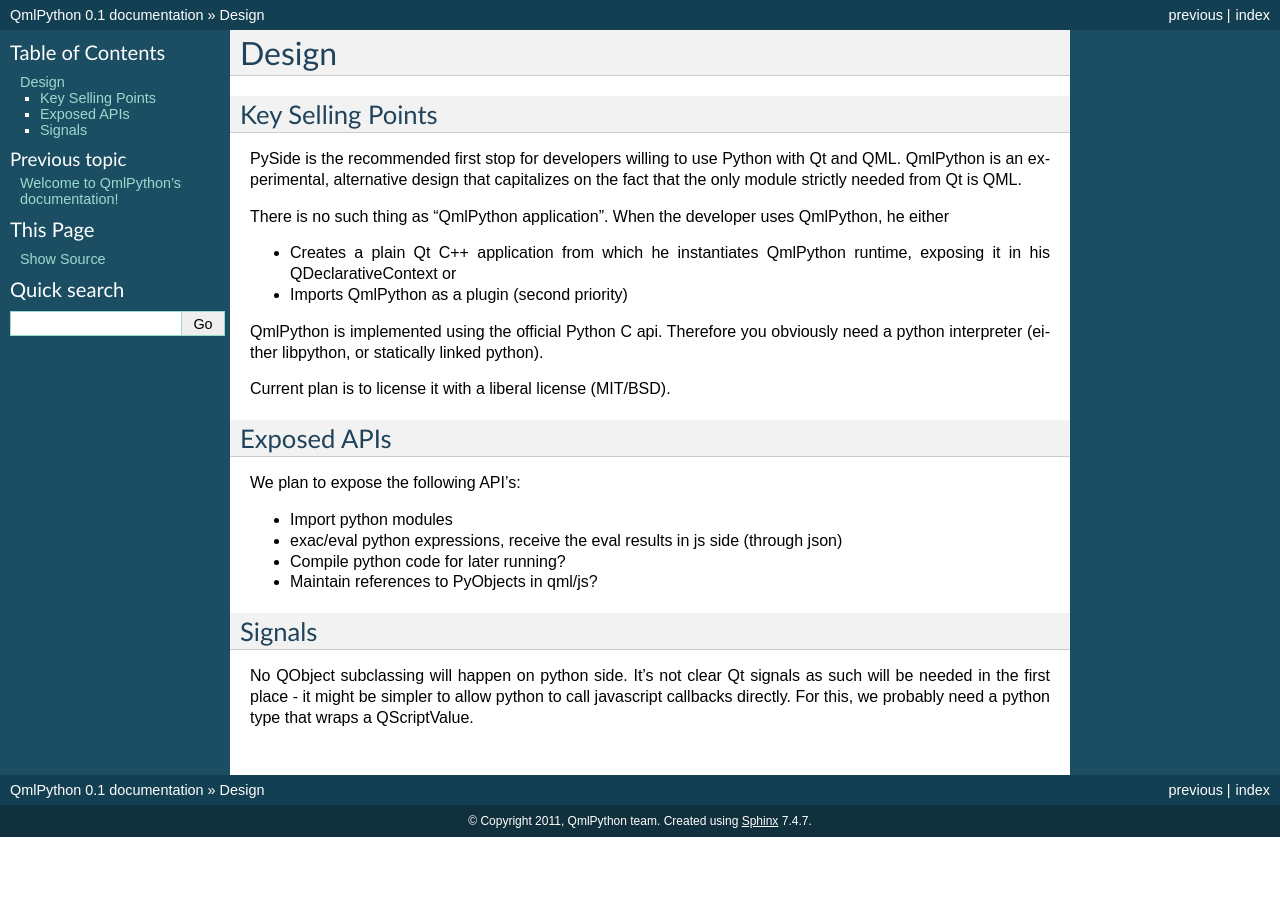
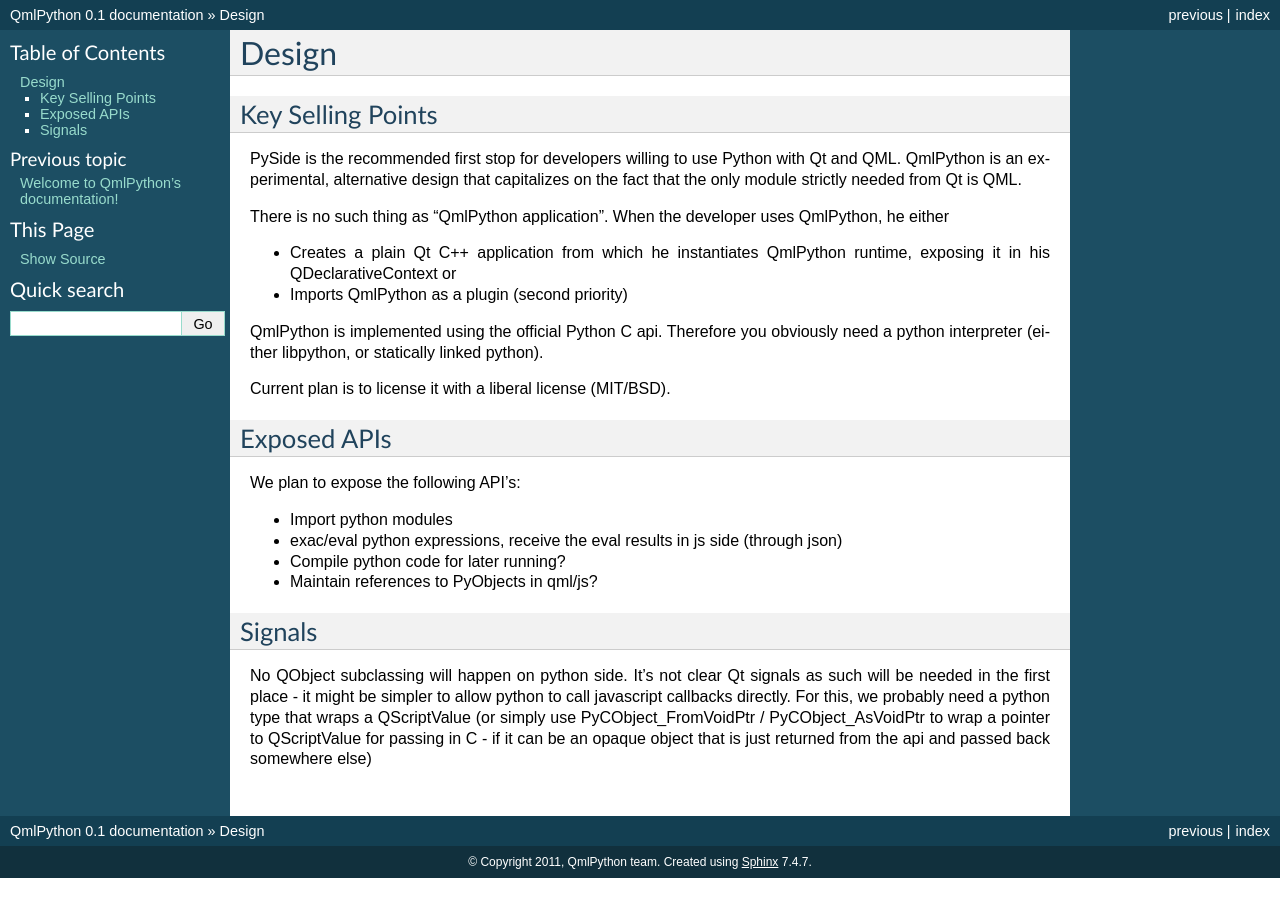
Before and after one commit to qmlpython/QmlPython, a Sphinx documentation site: the page built from doc/design.txt, in a window 1280 px wide. Built offline with Sphinx 7.4.7, drawn with Linux system fonts in a browser that asks for light colours.

Commit message:
Add ideas on how to wrap QScriptValue

```diff
--- a/doc/design.txt
+++ b/doc/design.txt
@@ -41,5 +41,8 @@
 
 No QObject subclassing will happen on python side. It's not clear Qt signals as
 such will be needed in the first place - it might be simpler to allow python to
-call javascript callbacks directly. For this, we probably need a python type that wraps
-a QScriptValue.
+call javascript callbacks directly. For this, we probably need a python type
+that wraps a QScriptValue (or simply use PyCObject_FromVoidPtr /
+PyCObject_AsVoidPtr to wrap a pointer to QScriptValue for passing in C - if it
+can be an opaque object that is just returned from the api and passed back
+somewhere else)
```
